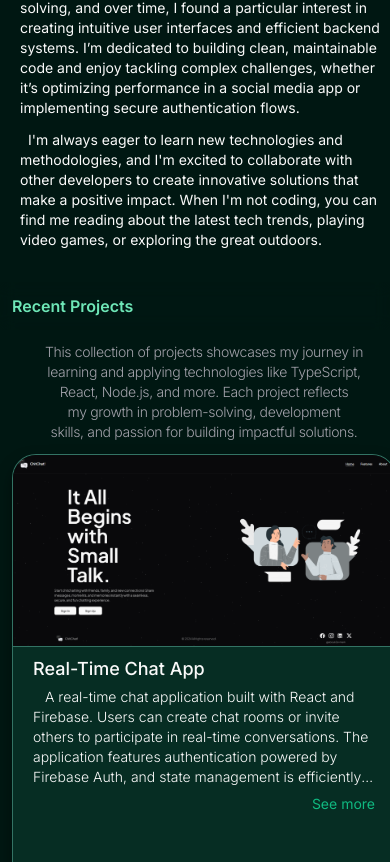
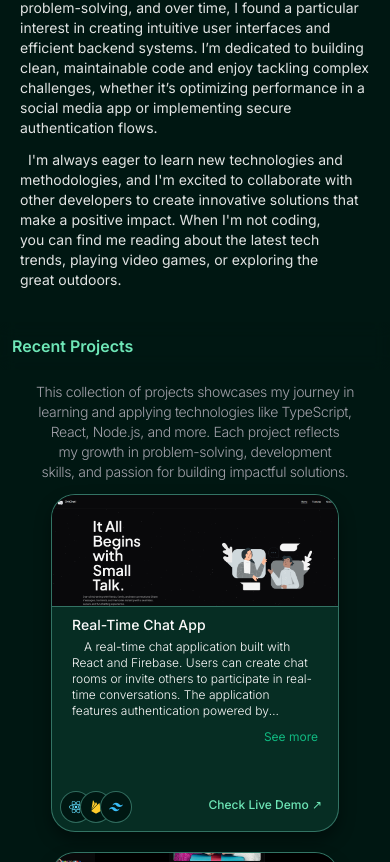
Before and after one commit to aboutMarkDev/my-portfolio, a Next.js app: page / in a window 390 px wide. Shown: the part 1138-2000 px from the top of the page. Built offline with nearby package versions, Linux system fonts and the light colour scheme.

Commit message:
Final changes

```diff
--- a/app/globals.css
+++ b/app/globals.css
@@ -74,15 +74,15 @@
 
 @layer components {
   .sticky-header {
-    @apply z-50 lg:hidden p-3 sticky top-0 w-full backdrop-blur font-semibold text-emerald-300 md:text-lg;
+    @apply z-50 lg:hidden p-3 sticky top-0 w-full backdrop-blur font-semibold text-emerald-300;
   }
 
   .section-desc {
-    @apply w-full max-w-5xl mx-auto text-muted-foreground px-3 text-balance font-light max-lg:text-sm tracking-tight;
+    @apply w-full max-w-5xl mx-auto text-muted-foreground px-3 text-balance font-light max-md:text-sm tracking-tight;
   }
 
   .tech-icons {
-    @apply text-xl border border-[#479281]/70 rounded-full h-[2.8rem] w-[2.8rem] flex-shrink-0 flex items-center justify-center overflow-hidden bg-[#001712] transform hover:scale-110 transition-transform duration-300 hover:z-20 -ml-3;
+    @apply text-sm md:text-base lg:text-lg xl:text-xl border border-[#479281]/70 rounded-full h-[2rem] w-[2rem] md:h-[2.3rem] md:w-[2.3rem] lg:h-[2.5rem] lg:w-[2.5rem] xl:h-[2.8rem] xl:w-[2.8rem] flex-shrink-0 flex items-center justify-center overflow-hidden bg-[#001712] transform hover:scale-110 transition-transform duration-300 hover:z-20 -ml-3;
   }
 
   .bg-faded {
@@ -90,7 +90,7 @@
   }
 
   .see-more_less-btn {
-    @apply whitespace-nowrap overflow-hidden text-sm text-emerald-500 hover:underline;
+    @apply whitespace-nowrap overflow-hidden text-xs lg:text-sm text-emerald-500 hover:underline;
   }
 
   /* Hero/About section */
@@ -117,7 +117,7 @@
 
   .project-card {
     /*h-[28rem]*/
-    @apply border border-[#479281]/70 rounded-3xl overflow-hidden w-[24rem] bg-[#0a3c30]/60 shadow-[0_8px_16px_rgb(0_0_0/0.4)] flex flex-col;
+    @apply border border-[#479281]/70 rounded-3xl overflow-hidden w-[18rem] md:w-[20rem] lg:w-[22rem] xl:w-[24rem] bg-[#0a3c30]/60 shadow-[0_8px_16px_rgb(0_0_0/0.4)] flex flex-col;
   }
 
   .project-name {
@@ -126,11 +126,11 @@
 
   /* Skills Section */
   .technologies-card {
-    @apply border border-[#479281]/70 bg-[#0a3c30]/60 rounded-xl font-medium px-5 py-3 shadow-[0_8px_16px_rgb(0_0_0/0.4)];
+    @apply border border-[#479281]/70 bg-[#0a3c30]/60 rounded-xl font-medium px-3 py-2 lg:px-5 lg:py-3 shadow-[0_8px_16px_rgb(0_0_0/0.4)];
   }
 
   .skill-card {
-    @apply bg-[#0a3c30]/60 w-[12rem] h-[13rem] lg:w-[14rem] lg:h-[15rem] flex flex-col border border-[#479281]/70 rounded-xl shadow-[0_8px_16px_rgb(0_0_0/0.4)];
+    @apply bg-[#0a3c30]/60 w-[11rem] h-[13rem] lg:w-[14rem] lg:h-[16rem] flex flex-col border border-[#479281]/70 rounded-xl shadow-[0_8px_16px_rgb(0_0_0/0.4)];
   }
 
   .skill-card-title {
--- a/components/Contact.tsx
+++ b/components/Contact.tsx
@@ -51,7 +51,7 @@ export default function Contact() {
           viewport={{ once: true }}
           className="flex flex-col items-center justify-center space-y-5"
         >
-          <h2 className="w-full max-w-xl text-center text-pretty text-sm lg:text-lg font-light">
+          <h2 className="w-full max-w-xl text-center text-pretty text-xs md:text-sm lg:text-lg font-light">
             {contactDesc}
           </h2>
 
--- a/components/Footer.tsx
+++ b/components/Footer.tsx
@@ -12,7 +12,7 @@ export default function Footer() {
       viewport={{ once: true }}
       className="px-3 lg:px-10 py-8 flex max-sm:flex-col max-sm:justify-center items-center justify-between gap-3"
     >
-      <h1 className="text-muted-foreground font-medium max-md:text-sm">
+      <h1 className="text-muted-foreground font-light lg:font-medium max-md:text-sm">
         &copy; 2024 Mark Laurence Guyada
       </h1>
 
--- a/components/Hero.tsx
+++ b/components/Hero.tsx
@@ -35,7 +35,7 @@ export default function Hero() {
 
         <h3 className="bio">{bio}</h3>
 
-        <Link href="/file/sample.pdf">
+        <Link href="/file/mark-laurence-guyada-resume.pdf">
           <Button className="rounded-lg bg-[#00674f] hover:bg-foreground hover:text-[#00674f] text-foreground duration-200 delay-75">
             View my Resume
           </Button>
@@ -51,7 +51,10 @@ export default function Hero() {
       >
         <header className="sticky-header">About Me</header>
         {aboutMe.map((about, i) => (
-          <div key={i} className="px-5 indent-2 max-lg:text-sm text-pretty">
+          <div
+            key={i}
+            className="px-5 indent-2 max-lg:text-sm text-pretty text-foreground/90"
+          >
             {about}
           </div>
         ))}
--- a/components/Projects.tsx
+++ b/components/Projects.tsx
@@ -58,10 +58,6 @@ export default function Projects() {
       <header className="sticky-header">Recent Projects</header>
 
       <div className="text-center space-y-3">
-        {/* <h1 className="text-4xl max-lg:hidden font-semibold">
-          Recent Projects
-        </h1> */}
-
         <TypewritingEffect
           text="Recent Projects"
           className="text-4xl font-semibold max-lg:hidden"
@@ -103,7 +99,7 @@ export default function Projects() {
               <Link
                 href={project.link}
                 target="_blank"
-                className="h-[12rem] overflow-hidden border-b border-[#479281]/70 relative group"
+                className="h-[7rem] md:h-[8rem] lg:h-[10rem] xl:h-[12rem] overflow-hidden border-b border-[#479281]/70 relative group"
               >
                 <Image
                   src={project.image}
@@ -117,15 +113,15 @@ export default function Projects() {
               </Link>
 
               {/* Project Title and Description */}
-              <div className="flex flex-col justify-between min-h-[18rem]">
+              <div className="flex flex-col justify-between min-h-[14rem] md:min-h-[15rem] lg:min-h-[17rem] xl:min-h-[18rem]">
                 <div className="space-y-1 flex-1 px-5 pt-2">
-                  <h1 className="text-lg font-medium whitespace-nowrap overflow-hidden text-ellipsis">
+                  <h1 className="text-sm md:text-base lg:text-lg font-medium whitespace-nowrap overflow-hidden text-ellipsis">
                     {project.title}
                   </h1>
                   <p
                     ref={descRef[i]}
                     id={`${i}`}
-                    className={`indent-3 text-pretty text-sm font-light ${
+                    className={`indent-3 text-pretty text-xs lg:text-sm font-light ${
                       expandedList.has(project.name)
                         ? "line-clamp-none"
                         : "line-clamp-5"
@@ -174,7 +170,7 @@ export default function Projects() {
                     <Link
                       href={project.link}
                       target="_blank"
-                      className="after:content-['_↗'] text-emerald-300"
+                      className="after:content-['_↗'] text-emerald-300 text-xs md:text-sm lg:text-base"
                     >
                       Check Live Demo
                     </Link>
--- a/components/Skills.tsx
+++ b/components/Skills.tsx
@@ -39,7 +39,7 @@ export default function Skills() {
           visible: { transition: { staggerChildren: 0.2 } },
         }}
         viewport={{ once: true }}
-        className="flex flex-wrap gap-3 justify-center w-full max-w-4xl mx-auto"
+        className="flex flex-wrap gap-3 justify-center w-full max-w-4xl mx-auto px-3"
       >
         {technologies.map((tech, i) => (
           <motion.div
--- a/constants/index.ts
+++ b/constants/index.ts
@@ -71,7 +71,7 @@ export const projects = [
 
 export const role = [
   "Full Stack Web Developer",
-  "Software Engineer",
+  "Software Developer",
   "Tech Enthusiast",
 ];
 
@@ -146,14 +146,15 @@ export const technologies = [
   "CSS",
   "JavaScript",
   "TypeScript",
-  "Python",
-  "PHP",
-  "ReactJs",
-  "NextJs",
-  "ExpressJs",
-  "NodeJs",
+  "React",
+  "Next.js",
+  "Express",
+  "Node.js",
+  "Git",
   "MongoDB",
   "PostgreSQL",
+  "MySQL",
+  "Prisma",
   "Firebase",
   "Appwrite",
 ];
```
Also changed, not shown: 2 other files (tests, documents, lock files or other folders).
